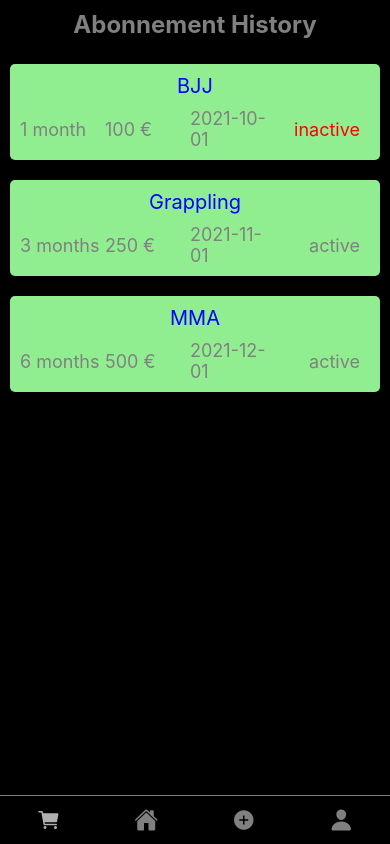
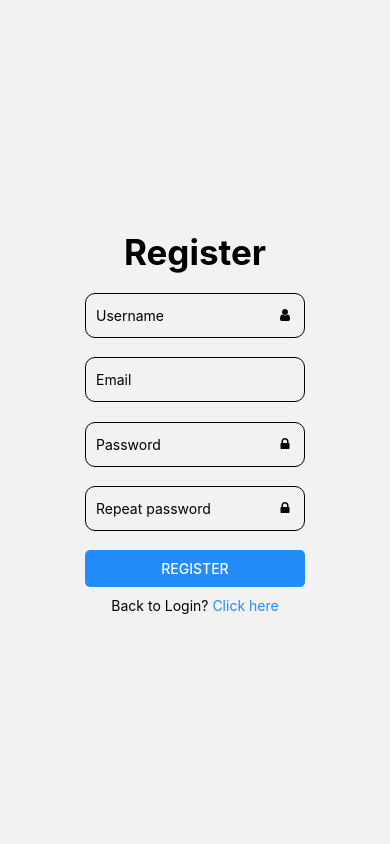
Before and after one commit to Justas-Valutis/weightlifting-log, a React Native app: screen /Register in a window 390 px wide. Built offline with nearby package versions, Linux system fonts and the light colour scheme.

Commit message:
bug fixes - registrate, login

```diff
--- a/src/context/AuthContext.js
+++ b/src/context/AuthContext.js
@@ -3,7 +3,7 @@
 export const AuthContext = createContext();
 
 export const AuthProvider = ({ children }) => {
-  const [isLoggedIn, setIsLoggedIn] = useState(true);
+  const [isLoggedIn, setIsLoggedIn] = useState(false);
 
   const login = () => {
     setIsLoggedIn(true);
--- a/src/screens/login.js
+++ b/src/screens/login.js
@@ -4,6 +4,7 @@
 import authCommonStyles from '../styles/authCommonStyles'
 import { FontAwesome } from '@expo/vector-icons';
 import { AuthContext } from '../context/AuthContext';
+import { BASE_URL } from '../config/apiConfig';
 
 
 const Login = ({ navigation }) => {
@@ -17,7 +18,7 @@
     const user = { userName, password };
 
     try {
-      const response = await fetch('http://localhost:8090/api/user/identify', {
+      const response = await fetch(`${BASE_URL}auth/login`, {
         method: 'POST',
         headers: {
           'Content-Type': 'application/json',
--- a/src/screens/register.js
+++ b/src/screens/register.js
@@ -3,19 +3,54 @@
 import authCommonStyles from '../styles/authCommonStyles'
 import { FontAwesome } from '@expo/vector-icons';
 import React, { useState } from 'react';
+import { BASE_URL } from '../config/apiConfig';
 
 const Register = ({ navigation }) => {
   const [userName, setUsername] = useState('');
   const [email, setEmail] = useState('');
   const [password, setPassword] = useState('');
   const [repeatPassword, setRepeatPassword] = useState('');
+  const [error, setError] = useState('');
+
+  const validateEmail = (email) => {
+    const emailRegex = /^[a-zA-Z0-9._%+-]+@[a-zA-Z0-9.-]+\.[a-zA-Z]{2,}$/;
+    return emailRegex.test(email);
+  };
+
+  const validateRegistrattion = () => {
+    if (!userName || userName.length < 3) {
+      setError('Username is required and minimum 3 characters');
+      return false;
+    }
+
+    if (!email || !validateEmail(email)) {
+      setError('Email is required. Please enter a valid email');
+      return false;
+    }
+
+    if (!password && password.length < 5) {
+      setError('Password is required');
+      return false;
+    }
+
+    if (password.length < 5 ||password !== repeatPassword ) {
+      setError('Passwords do not match or is less than 5 characters');
+      return false;
+    }
+    setError('');
+    return true;
+
+  }
 
   const handleRegister = async () => {
-    // Register logic
-    const user = { userName, email, password };
+    const user = { userName, email, password, repeatPassword };
+    console.log(user);
 
+    if (!validateRegistrattion()) {
+      return;
+    }
     try {
-      const response = await fetch('http://localhost:8090/api/user', {
+      const response = await fetch(`${BASE_URL}user/register`, {
         method: 'POST',
         headers: {
           'Content-Type': 'application/json',
@@ -23,18 +58,17 @@
         body: JSON.stringify(user),
       });
 
-      // Check if the response is successful
-      if (!response.ok) {
-        throw new Error(`HTTP error! Status: ${response.status}`);
+      console.log('Response:', response);
+
+      if (response.ok) {
+        alert('Registration successful!');
+        navigation.navigate('Login');
+      } else {
+        const errorText = await response.text(); // You can also attempt to parse JSON here if you return JSON in errors
+        alert(`Registration failed. Status: ${response.status} \nDetails: ${errorText}`);
       }
-
-      const data = await response.json();
-      console.log('Success:', data);
-      navigation.navigate('Login');
-
     } catch (error) {
-      console.error('Error:', error);
-      alert('Registration failed. Please try again.');
+      console.error('Error:', error.message);
     }
   };
 
@@ -52,8 +86,11 @@
         onChangeText={text => setPassword(text)}></TextInput>
       <FontAwesome name='lock' size='20' style={authCommonStyles.txtInputIcon} />
 
-      <TextInput secureTextEntry={true} style={authCommonStyles.textInput} placeholder="Repeat password"></TextInput>
+      <TextInput secureTextEntry={true} style={authCommonStyles.textInput} placeholder="Repeat password"
+        onChangeText={text => setRepeatPassword(text)}></TextInput>
       <FontAwesome name='lock' size='20' style={authCommonStyles.txtInputIcon} />
+
+      {error ? <Text style={authCommonStyles.error}>{error}</Text> : null}
 
       <Pressable style={authCommonStyles.btn} onPress={handleRegister}>
         <Text style={authCommonStyles.btnText}>Register</Text>
--- a/src/styles/authCommonStyles.js
+++ b/src/styles/authCommonStyles.js
@@ -46,7 +46,11 @@
     },
     extraMarginEmail: {
         marginBottom: 20,
-    }
+    },
+    error: {
+        color: 'red',
+        marginBottom: 10,
+    },
 })
 
 export default authCommonStyles
```
Also changed, not shown: 1 other file (tests, documents, lock files or other folders).
